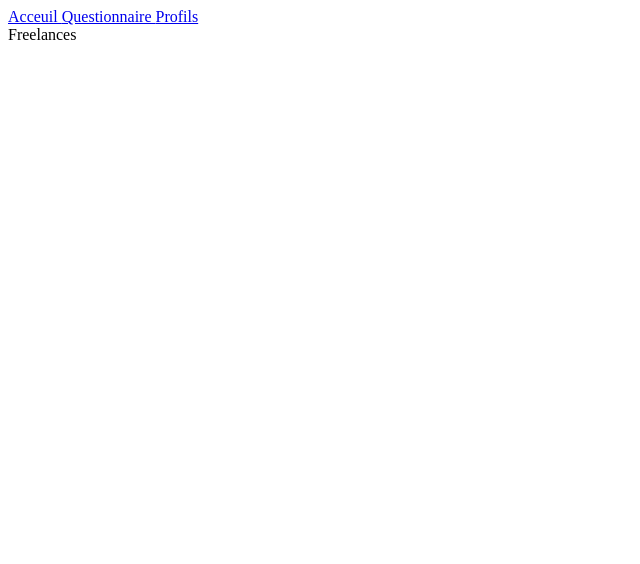
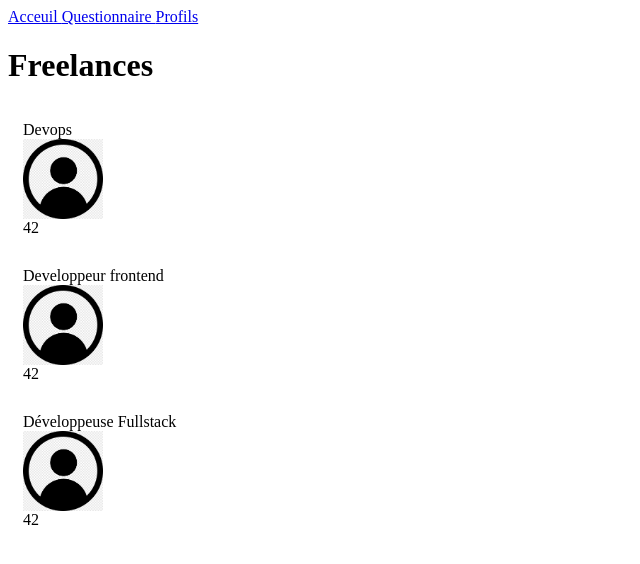
Before and after one commit to hassanrobleh/shiny-agency, a React (Create React App) app: page /freelances in a window 1280 px wide. Shown: the top 564 px of the page, without its empty margins (0-640 px from the left). Built offline with nearby package versions, Linux system fonts and the light colour scheme.

Commit message:
Add props-types

```diff
--- a/package.json
+++ b/package.json
@@ -6,6 +6,7 @@
     "@testing-library/jest-dom": "^5.15.0",
     "@testing-library/react": "^11.2.7",
     "@testing-library/user-event": "^12.8.3",
+    "prop-types": "^15.7.2",
     "react": "^17.0.2",
     "react-dom": "^17.0.2",
     "react-router-dom": "^6.0.2",
--- a/public/index.html
+++ b/public/index.html
@@ -10,7 +10,7 @@
       content="Web site created using create-react-app"
     />
 
-    <title>Shiny agency</title>
+    <title>Shiny Agency</title>
   </head>
   <body>
     <noscript>You need to enable JavaScript to run this app.</noscript>
--- /dev/null
+++ b/src/components/Card/index.jsx
@@ -0,0 +1,19 @@
+import PropTypes from 'prop-types'
+
+function Card({ label, title, picture }) {
+    return (
+        <div style={{ display: 'flex', flexDirection: 'column', padding: 15 }}>
+            <span>{label}</span>
+            <img src={picture} alt="freelance" height={80} width={80} />
+            <span>{title}</span>
+        </div>
+    )
+}
+
+Card.propTypes = {
+    label: PropTypes.string,
+    title: PropTypes.string,
+    picture: PropTypes.string,
+}
+
+export default Card
--- a/src/pages/Freelances/index.jsx
+++ b/src/pages/Freelances/index.jsx
@@ -1,9 +1,34 @@
+import Card from '../../components/Card'
+import DefaultPicture from '../../assets/profil.png'
+
+
+const freelances = [
+    {
+        name: 'Jane Doe',
+        jobTitle: 'Devops',
+        picture: DefaultPicture,
+    },
+    {
+        name: 'John Doe',
+        jobTitle: 'Developpeur frontend',
+        picture: DefaultPicture,
+    },
+    {
+        name: 'Jeanne Biche',
+        jobTitle: 'Développeuse Fullstack',
+        picture: DefaultPicture,
+    },
+]
+
 
 export default function Freelances() {
 
     return (
         <div>
-            <span>Freelances</span>
+            <h1>Freelances</h1>
+            {freelances.map((profil, index) => (
+                <Card key={`${profil.name}-${index}`} title={42}  label={profil.jobTitle} picture={profil.picture}/>
+            ))}
         </div>
     )
 }
```
Also changed, not shown: src/assets/profil.png (added).
